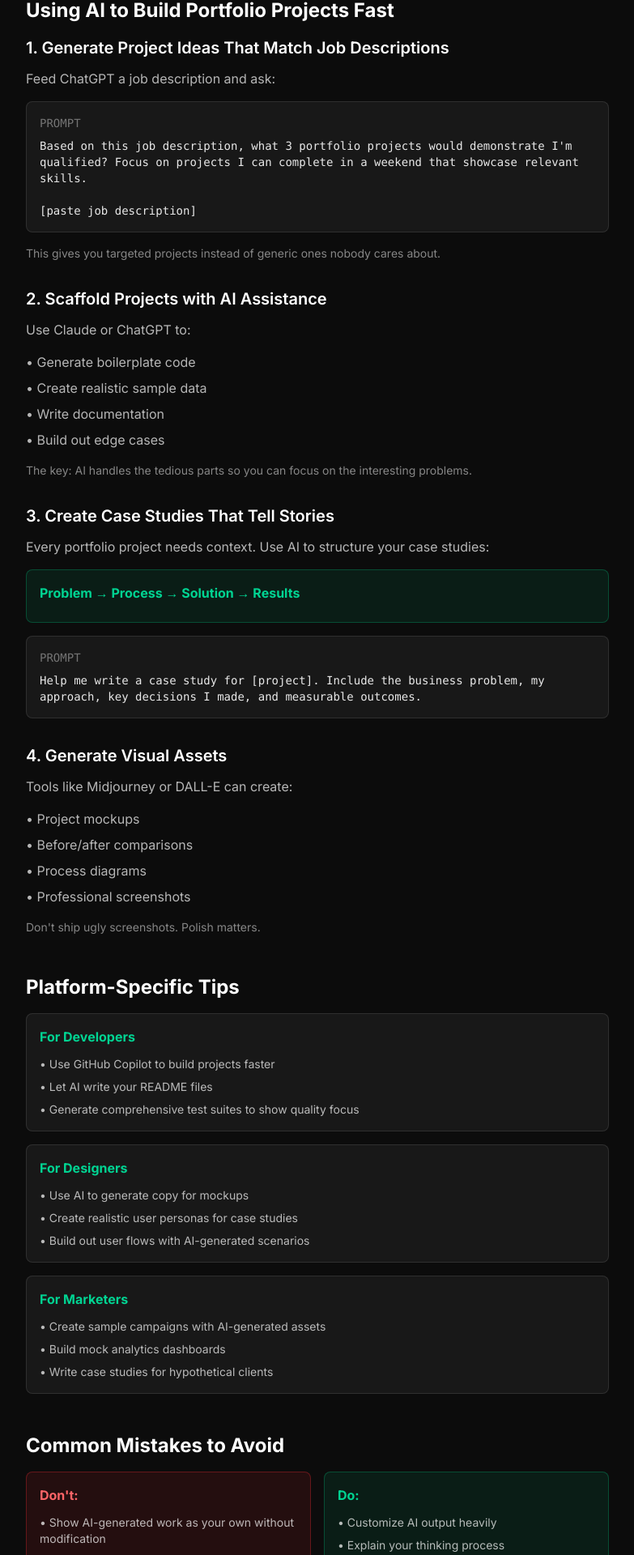
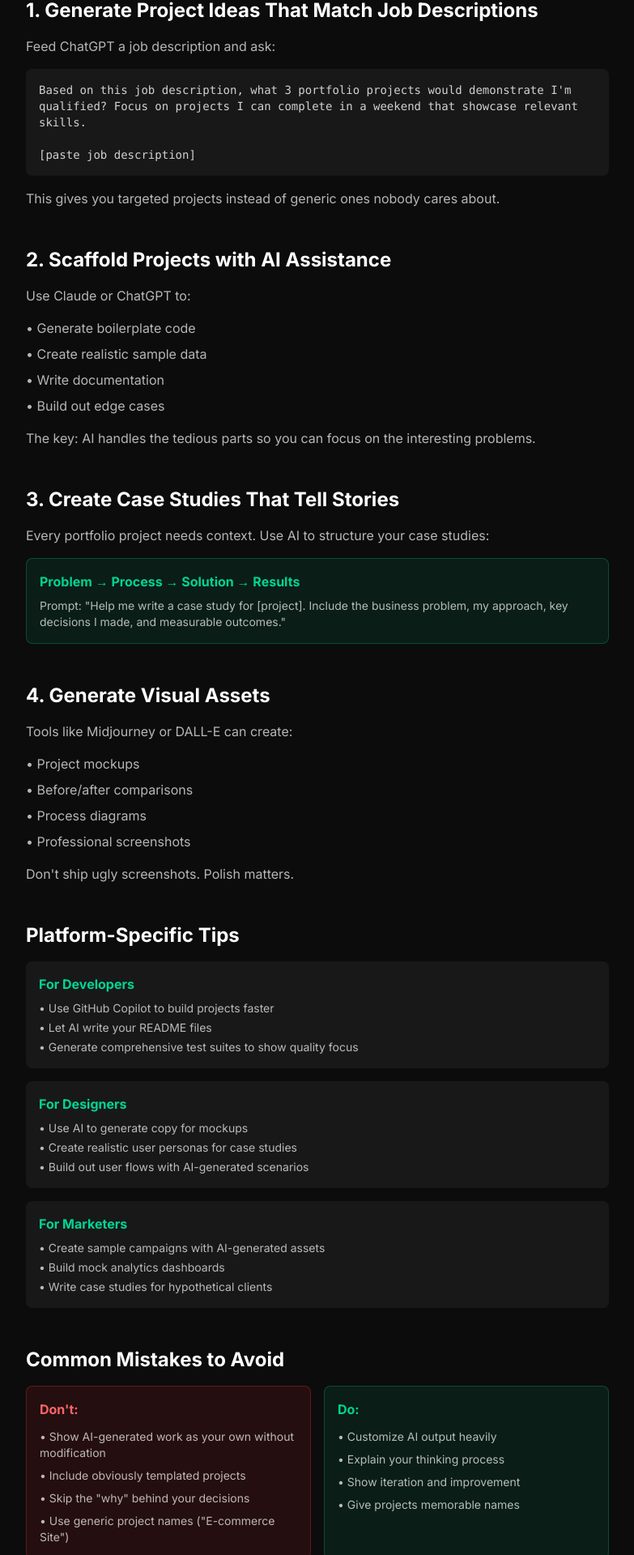
Before and after one commit to kaigritun/getthejobai, a Next.js app: page /guides/ai-portfolio-building in a window 1280 px wide. Shown: the part 716-2636 px from the top of the page at 81% size, without its empty margins (248-1031 px from the left). Built offline with nearby package versions, Linux system fonts and the light colour scheme.

Commit message:
Add AI Portfolio Building guide

```diff
--- a/app/guides/ai-portfolio-building/page.tsx
+++ b/app/guides/ai-portfolio-building/page.tsx
@@ -3,8 +3,8 @@ import type { Metadata } from 'next'
 
 export const metadata: Metadata = {
   title: 'How to Build a Killer Portfolio with AI in 2026 | GetTheJobAI',
-  description: 'Use AI to build portfolio projects fast. Generate ideas, scaffold projects, create case studies, and stand out from the competition.',
-  keywords: ['ai portfolio', 'portfolio building ai', 'chatgpt portfolio', 'ai portfolio projects', 'career portfolio ai'],
+  description: 'Use AI to build a portfolio that lands interviews. Learn to generate project ideas, scaffold projects fast, and create compelling case studies.',
+  keywords: ['ai portfolio', 'portfolio building ai', 'chatgpt portfolio', 'ai project ideas', 'portfolio case study'],
 }
 
 export default function AIPortfolioBuildingPage() {
@@ -47,9 +47,10 @@ export default function AIPortfolioBuildingPage() {
             <section>
               <h2 className="text-2xl font-bold mb-4">Why Your Portfolio Matters More Than Your Resume</h2>
               <p className="text-white/70 mb-4">
-                Hiring managers spend 6 seconds on resumes. But portfolios? They actually look at those. A strong portfolio:
+                Hiring managers spend 6 seconds on resumes. But portfolios? They actually look at those.
+                A strong portfolio:
               </p>
-              <ul className="space-y-2 text-white/70">
+              <ul className="space-y-2 text-white/70 mb-4">
                 <li>• Shows what you can actually do (not just what you claim)</li>
                 <li>• Demonstrates your thinking process</li>
                 <li>• Gives interviewers talking points</li>
@@ -58,92 +59,89 @@ export default function AIPortfolioBuildingPage() {
             </section>
 
             <section>
-              <h2 className="text-2xl font-bold mb-4">Using AI to Build Portfolio Projects Fast</h2>
-
-              <div className="space-y-8">
-                <div>
-                  <h3 className="text-xl font-semibold mb-3">1. Generate Project Ideas That Match Job Descriptions</h3>
+              <h2 className="text-2xl font-bold mb-4">1. Generate Project Ideas That Match Job Descriptions</h2>
               <p className="text-white/70 mb-4">
                 Feed ChatGPT a job description and ask:
               </p>
-                  <div className="bg-white/5 border border-white/10 rounded-lg p-4 mb-4">
-                    <p className="text-sm text-white/40 mb-2 font-mono">PROMPT</p>
-                    <p className="text-white/90 font-mono text-sm whitespace-pre-wrap">{`Based on this job description, what 3 portfolio projects would demonstrate I'm qualified? Focus on projects I can complete in a weekend that showcase relevant skills.
-
-[paste job description]`}</p>
+              <div className="bg-white/5 rounded-lg p-4 font-mono text-sm text-white/80 mb-4">
+                Based on this job description, what 3 portfolio projects would demonstrate I&apos;m qualified?
+                Focus on projects I can complete in a weekend that showcase relevant skills.
+                <br/><br/>
+                [paste job description]
               </div>
-                  <p className="text-white/50 text-sm">
+              <p className="text-white/70">
                 This gives you targeted projects instead of generic ones nobody cares about.
               </p>
-                </div>
+            </section>
 
-                <div>
-                  <h3 className="text-xl font-semibold mb-3">2. Scaffold Projects with AI Assistance</h3>
-                  <p className="text-white/70 mb-4">Use Claude or ChatGPT to:</p>
-                  <ul className="space-y-2 text-white/70">
+            <section>
+              <h2 className="text-2xl font-bold mb-4">2. Scaffold Projects with AI Assistance</h2>
+              <p className="text-white/70 mb-4">
+                Use Claude or ChatGPT to:
+              </p>
+              <ul className="space-y-2 text-white/70 mb-4">
                 <li>• Generate boilerplate code</li>
                 <li>• Create realistic sample data</li>
                 <li>• Write documentation</li>
                 <li>• Build out edge cases</li>
               </ul>
-                  <p className="text-white/50 text-sm mt-4">
+              <p className="text-white/70">
                 The key: AI handles the tedious parts so you can focus on the interesting problems.
               </p>
-                </div>
+            </section>
 
-                <div>
-                  <h3 className="text-xl font-semibold mb-3">3. Create Case Studies That Tell Stories</h3>
+            <section>
+              <h2 className="text-2xl font-bold mb-4">3. Create Case Studies That Tell Stories</h2>
               <p className="text-white/70 mb-4">
                 Every portfolio project needs context. Use AI to structure your case studies:
               </p>
               <div className="bg-emerald-500/10 border border-emerald-500/30 rounded-lg p-4 mb-4">
-                    <p className="text-emerald-400 font-bold mb-2">Problem → Process → Solution → Results</p>
+                <p className="font-bold text-emerald-400 mb-2">Problem → Process → Solution → Results</p>
+                <p className="text-white/70 text-sm">
+                  Prompt: &quot;Help me write a case study for [project]. Include the business problem,
+                  my approach, key decisions I made, and measurable outcomes.&quot;
+                </p>
               </div>
-                  <div className="bg-white/5 border border-white/10 rounded-lg p-4">
-                    <p className="text-sm text-white/40 mb-2 font-mono">PROMPT</p>
-                    <p className="text-white/90 font-mono text-sm whitespace-pre-wrap">{`Help me write a case study for [project]. Include the business problem, my approach, key decisions I made, and measurable outcomes.`}</p>
-                  </div>
-                </div>
+            </section>
 
-                <div>
-                  <h3 className="text-xl font-semibold mb-3">4. Generate Visual Assets</h3>
-                  <p className="text-white/70 mb-4">Tools like Midjourney or DALL-E can create:</p>
-                  <ul className="space-y-2 text-white/70">
+            <section>
+              <h2 className="text-2xl font-bold mb-4">4. Generate Visual Assets</h2>
+              <p className="text-white/70 mb-4">
+                Tools like Midjourney or DALL-E can create:
+              </p>
+              <ul className="space-y-2 text-white/70 mb-4">
                 <li>• Project mockups</li>
                 <li>• Before/after comparisons</li>
                 <li>• Process diagrams</li>
                 <li>• Professional screenshots</li>
               </ul>
-                  <p className="text-white/50 text-sm mt-4">
+              <p className="text-white/70">
                 Don&apos;t ship ugly screenshots. Polish matters.
               </p>
-                </div>
-              </div>
             </section>
 
             <section>
               <h2 className="text-2xl font-bold mb-4">Platform-Specific Tips</h2>
-
               <div className="grid gap-4">
-                <div className="bg-white/5 border border-white/10 rounded-lg p-4">
-                  <h3 className="font-bold mb-3 text-emerald-400">For Developers</h3>
-                  <ul className="space-y-2 text-white/70 text-sm">
+                <div className="bg-white/5 rounded-lg p-4">
+                  <h3 className="font-bold mb-2 text-emerald-400">For Developers</h3>
+                  <ul className="space-y-1 text-white/70 text-sm">
                     <li>• Use GitHub Copilot to build projects faster</li>
                     <li>• Let AI write your README files</li>
                     <li>• Generate comprehensive test suites to show quality focus</li>
                   </ul>
                 </div>
-                <div className="bg-white/5 border border-white/10 rounded-lg p-4">
-                  <h3 className="font-bold mb-3 text-emerald-400">For Designers</h3>
-                  <ul className="space-y-2 text-white/70 text-sm">
+                <div className="bg-white/5 rounded-lg p-4">
+                  <h3 className="font-bold mb-2 text-emerald-400">For Designers</h3>
+                  <ul className="space-y-1 text-white/70 text-sm">
                     <li>• Use AI to generate copy for mockups</li>
                     <li>• Create realistic user personas for case studies</li>
                     <li>• Build out user flows with AI-generated scenarios</li>
                   </ul>
                 </div>
-                <div className="bg-white/5 border border-white/10 rounded-lg p-4">
-                  <h3 className="font-bold mb-3 text-emerald-400">For Marketers</h3>
-                  <ul className="space-y-2 text-white/70 text-sm">
+                <div className="bg-white/5 rounded-lg p-4">
+                  <h3 className="font-bold mb-2 text-emerald-400">For Marketers</h3>
+                  <ul className="space-y-1 text-white/70 text-sm">
                     <li>• Create sample campaigns with AI-generated assets</li>
                     <li>• Build mock analytics dashboards</li>
                     <li>• Write case studies for hypothetical clients</li>
@@ -154,15 +152,14 @@ export default function AIPortfolioBuildingPage() {
 
             <section>
               <h2 className="text-2xl font-bold mb-4">Common Mistakes to Avoid</h2>
-
               <div className="grid md:grid-cols-2 gap-4">
                 <div className="bg-red-500/10 border border-red-500/30 rounded-lg p-4">
                   <h3 className="font-bold mb-3 text-red-400">Don&apos;t:</h3>
                   <ul className="space-y-2 text-white/70 text-sm">
                     <li>• Show AI-generated work as your own without modification</li>
                     <li>• Include obviously templated projects</li>
-                    <li>• Skip the &ldquo;why&rdquo; behind your decisions</li>
-                    <li>• Use generic project names (&ldquo;E-commerce Site&rdquo;)</li>
+                    <li>• Skip the &quot;why&quot; behind your decisions</li>
+                    <li>• Use generic project names (&quot;E-commerce Site&quot;)</li>
                   </ul>
                 </div>
                 <div className="bg-emerald-500/10 border border-emerald-500/30 rounded-lg p-4">
@@ -179,106 +176,86 @@ export default function AIPortfolioBuildingPage() {
 
             <section>
               <h2 className="text-2xl font-bold mb-4">The Portfolio Stack for 2026</h2>
-              <ol className="space-y-3 text-white/70">
-                <li className="flex gap-3">
-                  <span className="text-emerald-400 font-mono">1.</span>
-                  <span><strong className="text-white">Notion or Framer</strong> for hosting (free, fast)</span>
-                </li>
-                <li className="flex gap-3">
-                  <span className="text-emerald-400 font-mono">2.</span>
-                  <span><strong className="text-white">ChatGPT/Claude</strong> for content and planning</span>
-                </li>
-                <li className="flex gap-3">
-                  <span className="text-emerald-400 font-mono">3.</span>
-                  <span><strong className="text-white">Midjourney/DALL-E</strong> for visuals</span>
-                </li>
-                <li className="flex gap-3">
-                  <span className="text-emerald-400 font-mono">4.</span>
-                  <span><strong className="text-white">Loom</strong> for walkthrough videos</span>
-                </li>
-                <li className="flex gap-3">
-                  <span className="text-emerald-400 font-mono">5.</span>
-                  <span><strong className="text-white">GitHub</strong> for code projects</span>
-                </li>
+              <ol className="space-y-2 text-white/70">
+                <li><span className="text-emerald-400 font-bold">1.</span> Notion or Framer for hosting (free, fast)</li>
+                <li><span className="text-emerald-400 font-bold">2.</span> ChatGPT/Claude for content and planning</li>
+                <li><span className="text-emerald-400 font-bold">3.</span> Midjourney/DALL-E for visuals</li>
+                <li><span className="text-emerald-400 font-bold">4.</span> Loom for walkthrough videos</li>
+                <li><span className="text-emerald-400 font-bold">5.</span> GitHub for code projects</li>
               </ol>
             </section>
 
             <section>
               <h2 className="text-2xl font-bold mb-4">Quick Win: The Weekend Portfolio Sprint</h2>
-
-              <div className="space-y-6">
-                <div className="border-l-2 border-emerald-500 pl-6">
-                  <h3 className="font-bold mb-2">Friday Night</h3>
-                  <ul className="space-y-1 text-white/70">
+              <div className="bg-white/5 rounded-lg p-6">
+                <div className="space-y-4">
+                  <div>
+                    <p className="font-bold text-emerald-400 mb-1">Friday night:</p>
+                    <ul className="text-white/70 text-sm space-y-1">
                       <li>• Identify target role, find 3 job postings</li>
                       <li>• Use AI to brainstorm project ideas</li>
                       <li>• Pick one project, scope it down</li>
                     </ul>
                   </div>
-
-                <div className="border-l-2 border-emerald-500 pl-6">
-                  <h3 className="font-bold mb-2">Saturday</h3>
-                  <ul className="space-y-1 text-white/70">
+                  <div>
+                    <p className="font-bold text-emerald-400 mb-1">Saturday:</p>
+                    <ul className="text-white/70 text-sm space-y-1">
                       <li>• Build the core project with AI assistance</li>
                       <li>• Document as you go</li>
                     </ul>
                   </div>
-
-                <div className="border-l-2 border-emerald-500 pl-6">
-                  <h3 className="font-bold mb-2">Sunday</h3>
-                  <ul className="space-y-1 text-white/70">
+                  <div>
+                    <p className="font-bold text-emerald-400 mb-1">Sunday:</p>
+                    <ul className="text-white/70 text-sm space-y-1">
                       <li>• Polish visuals and copy</li>
                       <li>• Write the case study</li>
                       <li>• Deploy and share</li>
                     </ul>
                   </div>
                 </div>
-
-              <p className="text-white/50 text-sm mt-6">
+                <p className="text-white/50 text-sm mt-4 pt-4 border-t border-white/10">
                   One weekend, one solid portfolio piece. Repeat until you have 3-4 strong projects.
                 </p>
+              </div>
             </section>
 
-            <section className="border-t border-white/10 pt-8">
-              <h2 className="text-2xl font-bold mb-4">The Bottom Line</h2>
+            <section className="bg-emerald-500/10 border border-emerald-500/30 rounded-lg p-6">
+              <h2 className="text-2xl font-bold mb-4">Bottom Line</h2>
               <p className="text-white/70">
                 AI won&apos;t build your portfolio for you. But it will 10x your speed. The candidates
                 winning in 2026 are using AI to ship more portfolio projects faster while maintaining quality.
               </p>
-              <p className="text-emerald-400 mt-4 font-medium">
+              <p className="text-white/70 mt-4">
                 Your competition is still manually writing boilerplate. Take advantage.
               </p>
             </section>
+          </div>
+        </article>
 
-            <section className="bg-emerald-500/10 border border-emerald-500/30 rounded-lg p-6">
-              <h2 className="text-xl font-bold mb-3">Related Guides</h2>
-              <p className="text-white/70 mb-4">
-                Level up the rest of your job search:
-              </p>
-              <div className="flex flex-wrap gap-3">
+        <div className="mt-16 pt-8 border-t border-white/10">
+          <p className="text-white/40 text-sm mb-4">Related Guides</p>
+          <div className="grid gap-4">
             <Link
-                  href="/guides/ai-personal-branding"
-                  className="text-emerald-400 hover:text-emerald-300 text-sm"
+              href="/guides/chatgpt-resume-prompts"
+              className="bg-white/5 hover:bg-white/10 rounded-lg p-4 transition-colors block"
             >
-                  AI Personal Branding →
+              <p className="font-semibold">ChatGPT Resume Prompts That Actually Work</p>
+              <p className="text-white/50 text-sm mt-1">Prompts for writing, optimizing, and tailoring your resume</p>
             </Link>
             <Link
               href="/guides/linkedin-ai-optimization"
-                  className="text-emerald-400 hover:text-emerald-300 text-sm"
+              className="bg-white/5 hover:bg-white/10 rounded-lg p-4 transition-colors block"
             >
-                  LinkedIn AI Optimization →
+              <p className="font-semibold">LinkedIn Optimization with AI</p>
+              <p className="text-white/50 text-sm mt-1">Optimize your profile to get found by recruiters</p>
             </Link>
           </div>
-            </section>
         </div>
-        </article>
       </main>
 
-      <footer className="border-t border-white/10 mt-24">
-        <div className="max-w-5xl mx-auto px-6 py-8">
-          <p className="text-sm text-white/40">
-            © 2025 GetTheJobAI. Helping job seekers use AI effectively.
-          </p>
+      <footer className="border-t border-white/10 px-6 py-8 mt-16">
+        <div className="max-w-5xl mx-auto text-center text-white/40 text-sm">
+          <p>© 2026 GetTheJobAI. AI-powered tools for job seekers.</p>
         </div>
       </footer>
     </div>
```
Lines whose indentation alone changed are shown as unchanged.
